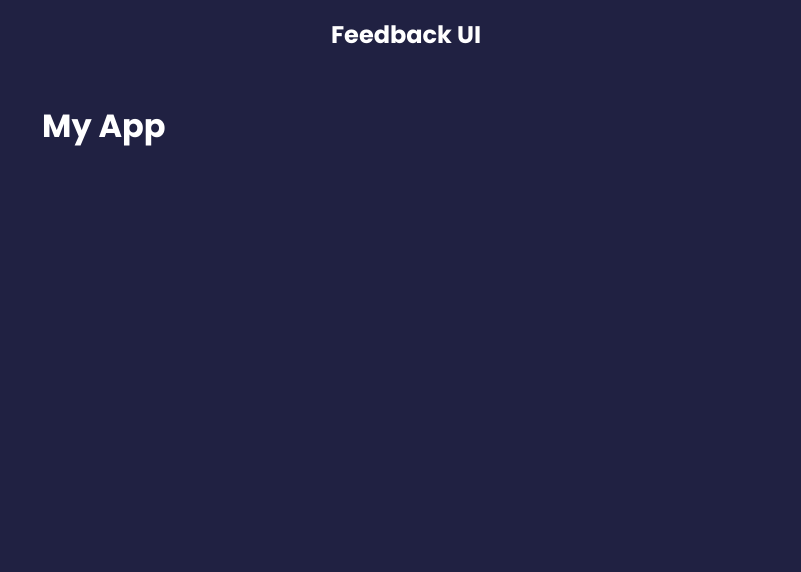
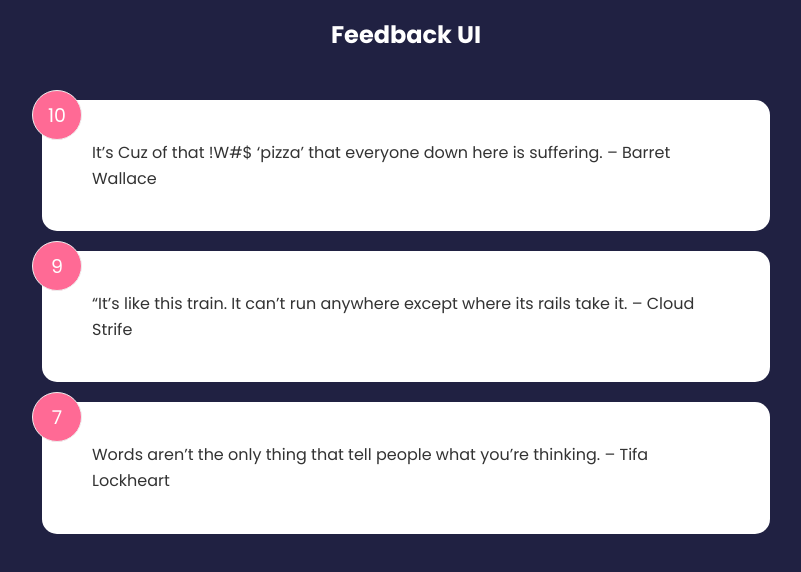
Before and after one commit to carolinanonato/feedback-webapp, a React (Create React App) app: page / in a window 1280 px wide. Shown: the top 572 px of the page, without its empty margins (234-1035 px from the left). Built offline with nearby package versions, Linux system fonts and the light colour scheme.

Commit message:
feedbacks are displaying

```diff
--- a/src/App.js
+++ b/src/App.js
@@ -1,12 +1,17 @@
+import { useState } from "react";
+import FeedbackList from "./components/FeedbackList"
 import Header from "./components/Header"
+import FeedbackData from "./data/FeedbackData";
 
 function App () {
+
+const [feedback, setFeedback] = useState(FeedbackData)
 
     return (
         <>
         <Header />
         <div className="container">
-            <h1>My App</h1>
+           <FeedbackList feedback={feedback}/>
                 </div>
                 </>
     )
--- /dev/null
+++ b/src/components/FeedbackItem.jsx
@@ -0,0 +1,12 @@
+import { useState } from "react";
+
+function FeedbackItem({ item }) {
+  return (
+    <div className="card">
+      <div className="num-display">{item.rating}</div>
+      <div className="text-display">{item.text}</div>
+    </div>
+  );
+}
+
+export default FeedbackItem;
--- /dev/null
+++ b/src/components/FeedbackList.jsx
@@ -0,0 +1,16 @@
+import FeedbackItem from "./FeedbackItem";
+
+function FeedbackList({ feedback }) {
+  if (!feedback || feedback.length === 0) {
+    return <p>No feedback yet</p>;
+  }
+  return (
+    <div className="feedback-list">
+      {feedback.map((item) => (
+        <FeedbackItem key={item.id} item={item} />
+      ))}
+    </div>
+  );
+}
+
+export default FeedbackList;
--- /dev/null
+++ b/src/data/FeedbackData.js
@@ -0,0 +1,23 @@
+const FeedbackData = [
+    {
+    id: 1,
+    rating: 10,
+    text: `It’s Cuz of that !W#$ ‘pizza’ that everyone down here is suffering. – Barret Wallace`,
+    },
+
+    {
+    id: 2,
+    rating: 9,
+    text: `“It’s like this train. It can’t run anywhere except where its rails take it.  – Cloud Strife`,
+    },
+
+
+    {
+    id: 3,
+    rating: 7,
+    text: `Words aren’t the only thing that tell people what you’re thinking.  – Tifa Lockheart`,
+    }
+
+]
+
+export default FeedbackData
```
